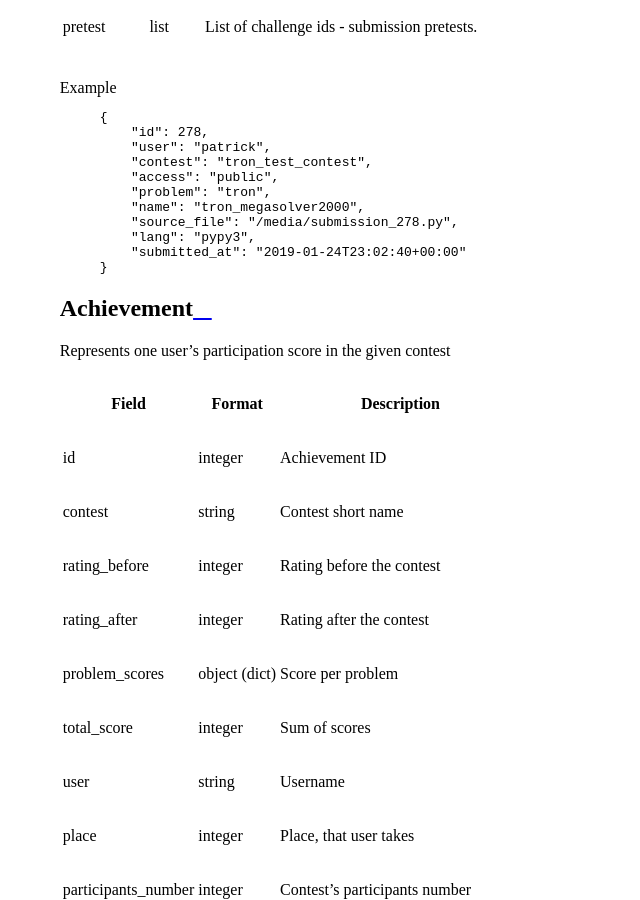
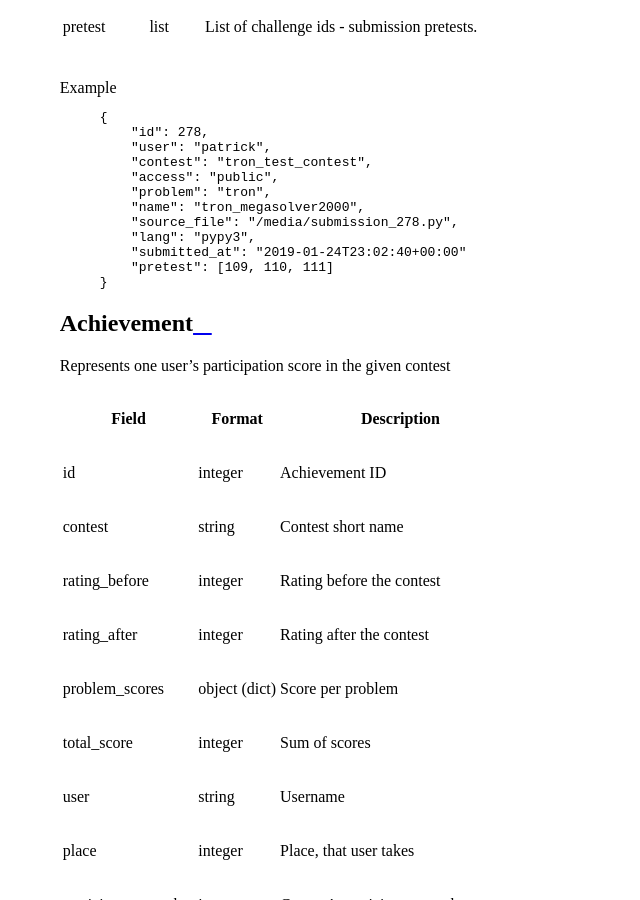
Before and after one commit to AIForces/AIForcesAPI, a Sphinx documentation site: the page built from docs/source/return_objects.rst, in a window 1280 px wide and 900 px high, scrolled down 4097 px. Shown: the whole window, without its empty margins (0-640 px from the left). Built offline with Sphinx 7.4.7 and the Read the Docs theme 2.0.0, drawn with Linux system fonts in a browser that asks for light colours.

Commit message:
Added missing example

```diff
--- a/docs/source/return_objects.rst
+++ b/docs/source/return_objects.rst
@@ -172,6 +172,7 @@ Example
           "source_file": "/media/submission_278.py",
           "lang": "pypy3",
           "submitted_at": "2019-01-24T23:02:40+00:00"
+          "pretest": [109, 110, 111]
       }
 
 .. _achievement-label:
```
